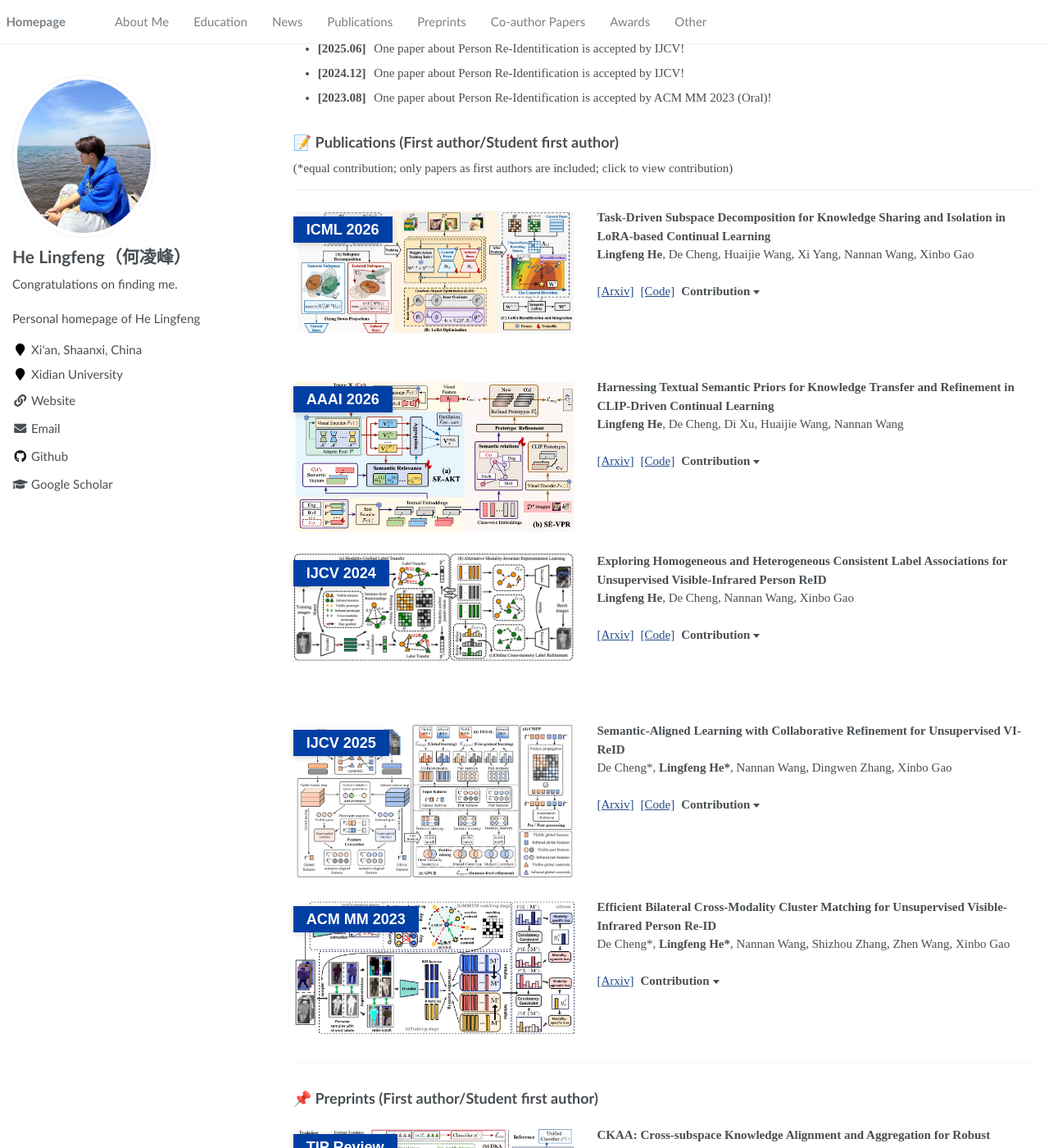
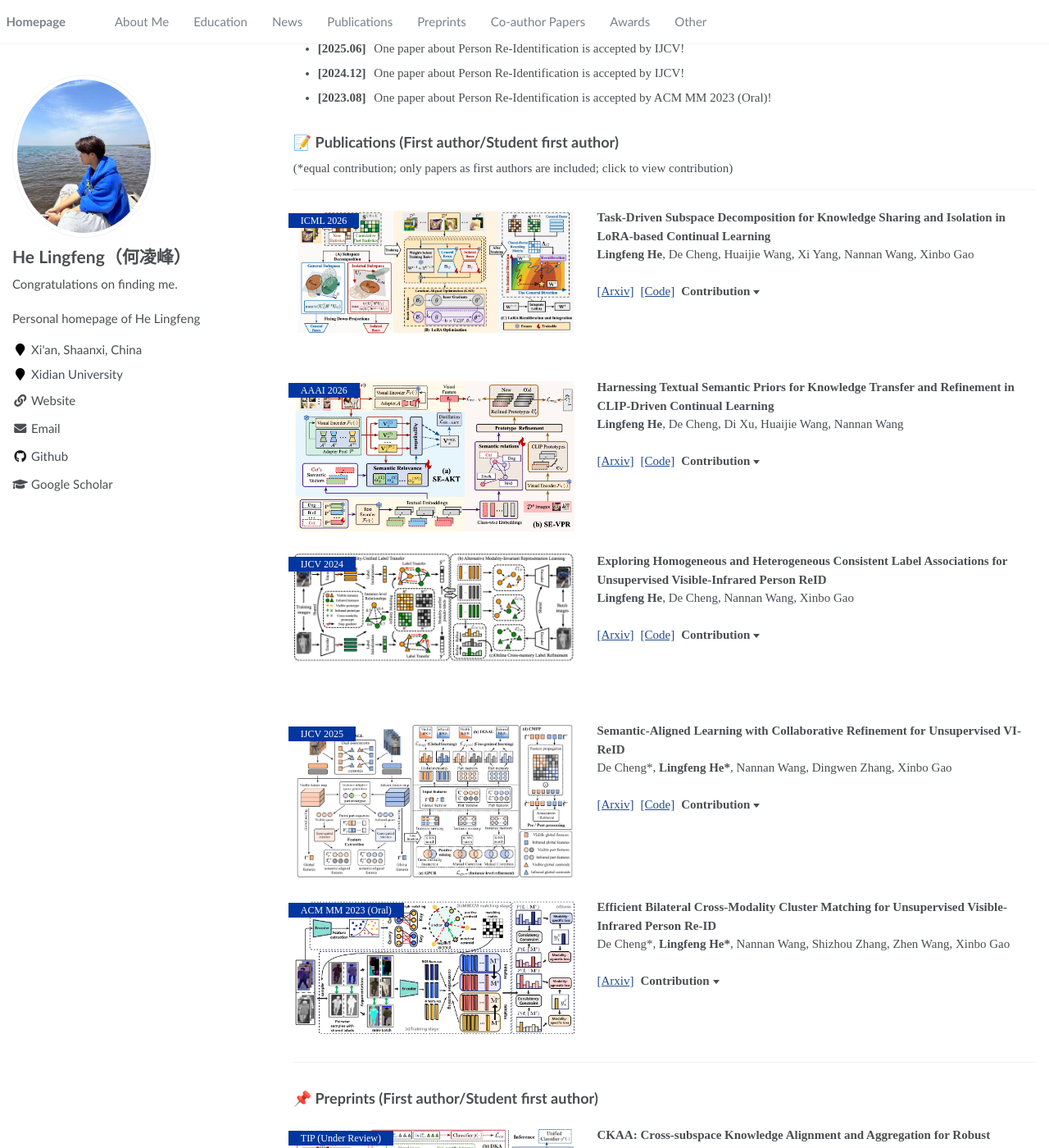
Before and after one commit to HHHLF/profile, a Jekyll site: the page built from _pages/about.md, in a window 1280 px wide and 1400 px high, scrolled down 555 px. Shown: the whole window at 82% size. Built offline with Jekyll 4.4.1, drawn with Linux system fonts in a browser that asks for light colours; some of the changed lines change nothing that is shown.

Commit message:
fix: match publication badge typography

```diff
--- a/_pages/about.md
+++ b/_pages/about.md
@@ -94,21 +94,16 @@ html[data-theme="dark"] .contribution {
 
 .venue-badge {
     position: absolute;
-    top: 10px;
+    top: 0;
     left: 0;
     z-index: 1;
-    display: inline-flex;
-    align-items: center;
-    min-height: 32px;
-    padding: 4px 16px;
-    background: #003fa3;
+    padding-left: 1rem;
+    padding-right: 1rem;
+    margin-top: .5em;
+    margin-left: -.5em;
+    background-color: #00369f;
     color: #ffffff;
-    font-family: Arial, Helvetica, sans-serif;
-    font-size: 18px;
-    font-weight: 700;
-    line-height: 1;
-    letter-spacing: 0;
-    box-shadow: 0 2px 8px rgba(0, 0, 0, 0.16);
+    font-size: .8em;
 }
 
 .publication-image {
@@ -233,10 +228,7 @@ html[data-theme="dark"] .award-title {
     }
 
     .venue-badge {
-        top: 8px;
-        font-size: 16px;
-        min-height: 28px;
-        padding: 4px 12px;
+        font-size: .8em;
     }
 
     .publication-actions {
@@ -473,7 +465,7 @@ I am a third-year master's student at Xidian University, the State Key Laborator
 
 <div class="publication-item">
   <div class="publication-visual">
-    <span class="venue-badge">ACM MM 2023</span>
+    <span class="venue-badge">ACM MM 2023 (Oral)</span>
     <img class="publication-image" src="images/MBCCM.png" alt="MBCCM Framework">
   </div>
 
@@ -504,7 +496,7 @@ I am a third-year master's student at Xidian University, the State Key Laborator
 
 <div class="publication-item">
   <div class="publication-visual">
-    <span class="venue-badge">TIP Review</span>
+    <span class="venue-badge">TIP (Under Review)</span>
     <img class="publication-image" src="images/ckaa.png" alt="CKAA Framework">
   </div>
 
```
